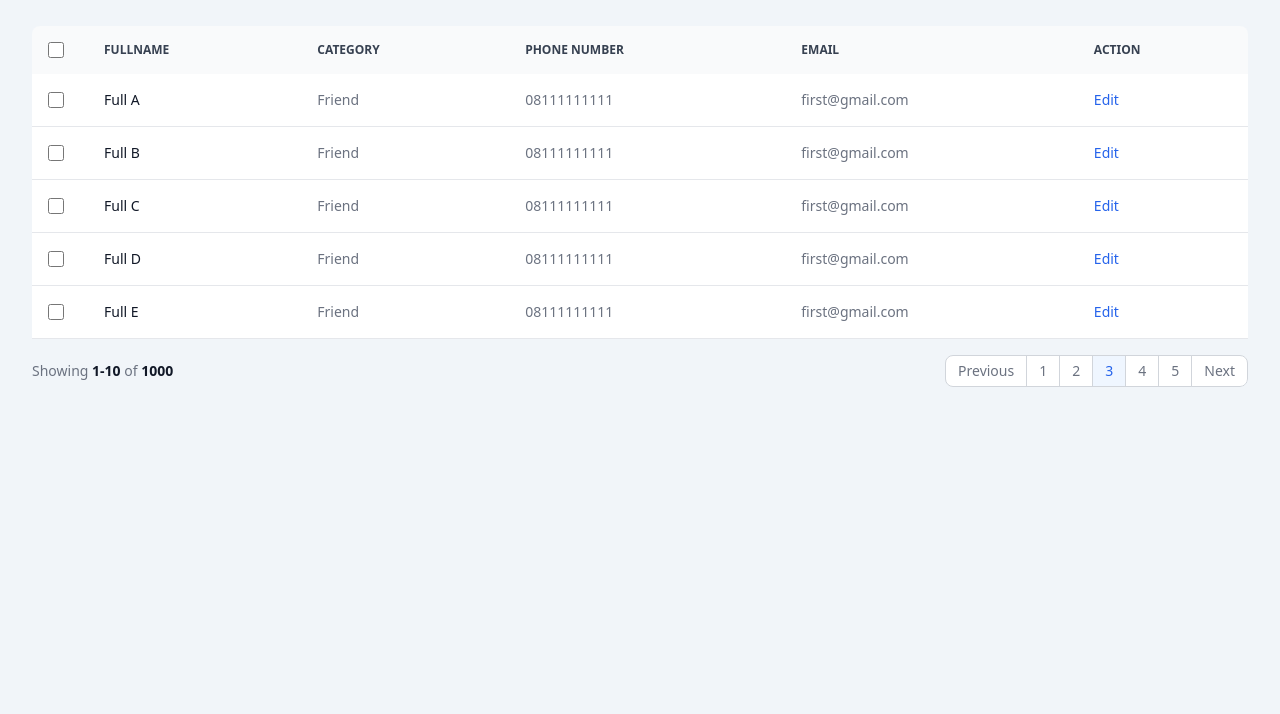
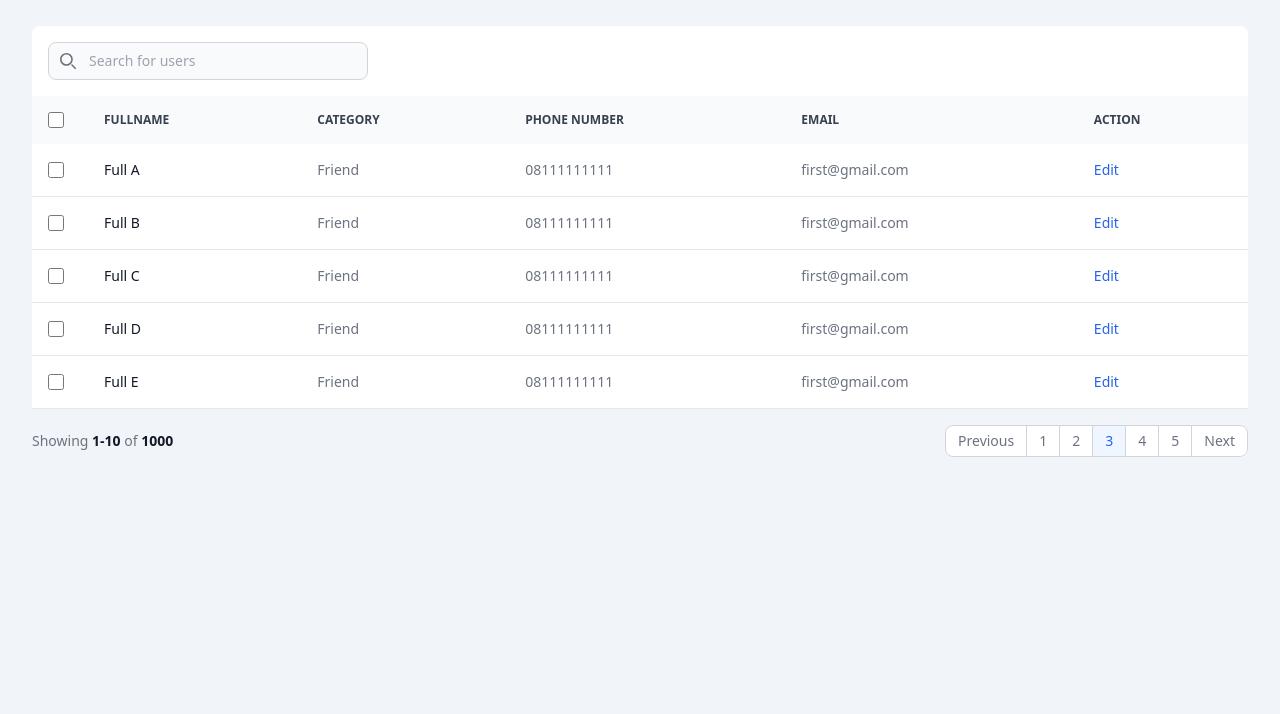
Before and after one commit to carvey789/address-book, a plain HTML site: page index.html in a window 1280 px wide. Shown: the part 86-800 px from the top of the page. Drawn offline with nearby package versions, Linux system fonts and the light colour scheme.

Commit message:
feat: add search box

```diff
--- a/index.html
+++ b/index.html
@@ -29,6 +29,39 @@
       </header>
       <main class="p-8">
         <div class="relative overflow-x-auto sm:rounded-lg">
+          <div
+            class="flex items-center justify-between p-4 flex-column flex-wrap md:flex-row space-y-4 md:space-y-0 pb-4 bg-white dark:bg-gray-900"
+          >
+            <!-- add group button -->
+            <label for="table-search" class="sr-only">Search</label>
+            <div class="relative">
+              <div
+                class="absolute inset-y-0 rtl:inset-r-0 start-0 flex items-center ps-3 pointer-events-none"
+              >
+                <svg
+                  class="w-4 h-4 text-gray-500 dark:text-gray-400"
+                  aria-hidden="true"
+                  xmlns="http://www.w3.org/2000/svg"
+                  fill="none"
+                  viewBox="0 0 20 20"
+                >
+                  <path
+                    stroke="currentColor"
+                    stroke-linecap="round"
+                    stroke-linejoin="round"
+                    stroke-width="2"
+                    d="m19 19-4-4m0-7A7 7 0 1 1 1 8a7 7 0 0 1 14 0Z"
+                  />
+                </svg>
+              </div>
+              <input
+                type="text"
+                id="table-search-users"
+                class="block p-2 ps-10 text-sm text-gray-900 border border-gray-300 rounded-lg w-80 bg-gray-50 focus:ring-blue-500 focus:border-blue-500 dark:bg-gray-700 dark:border-gray-600 dark:placeholder-gray-400 dark:text-white dark:focus:ring-blue-500 dark:focus:border-blue-500"
+                placeholder="Search for users"
+              />
+            </div>
+          </div>
           <table
             class="w-full text-sm text-left rtl:text-right text-gray-500 dark:text-gray-400"
           >
```
